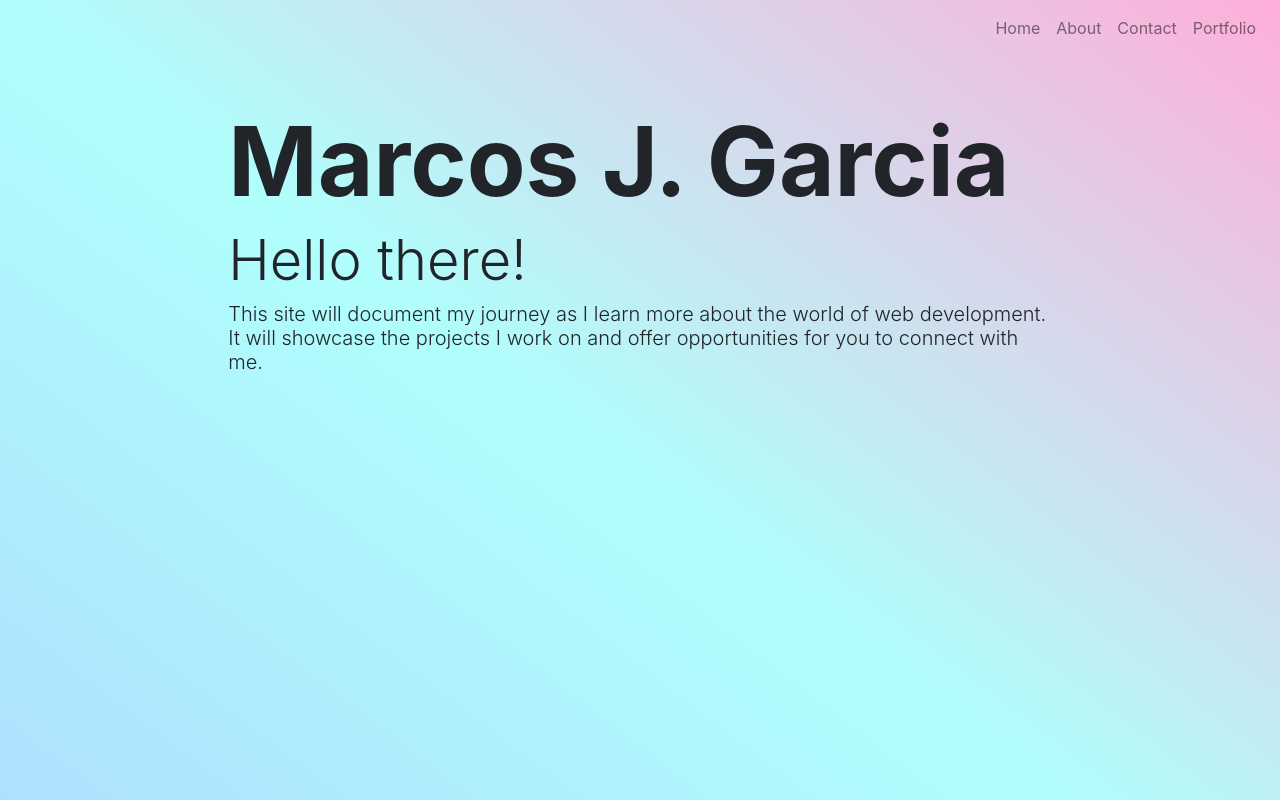
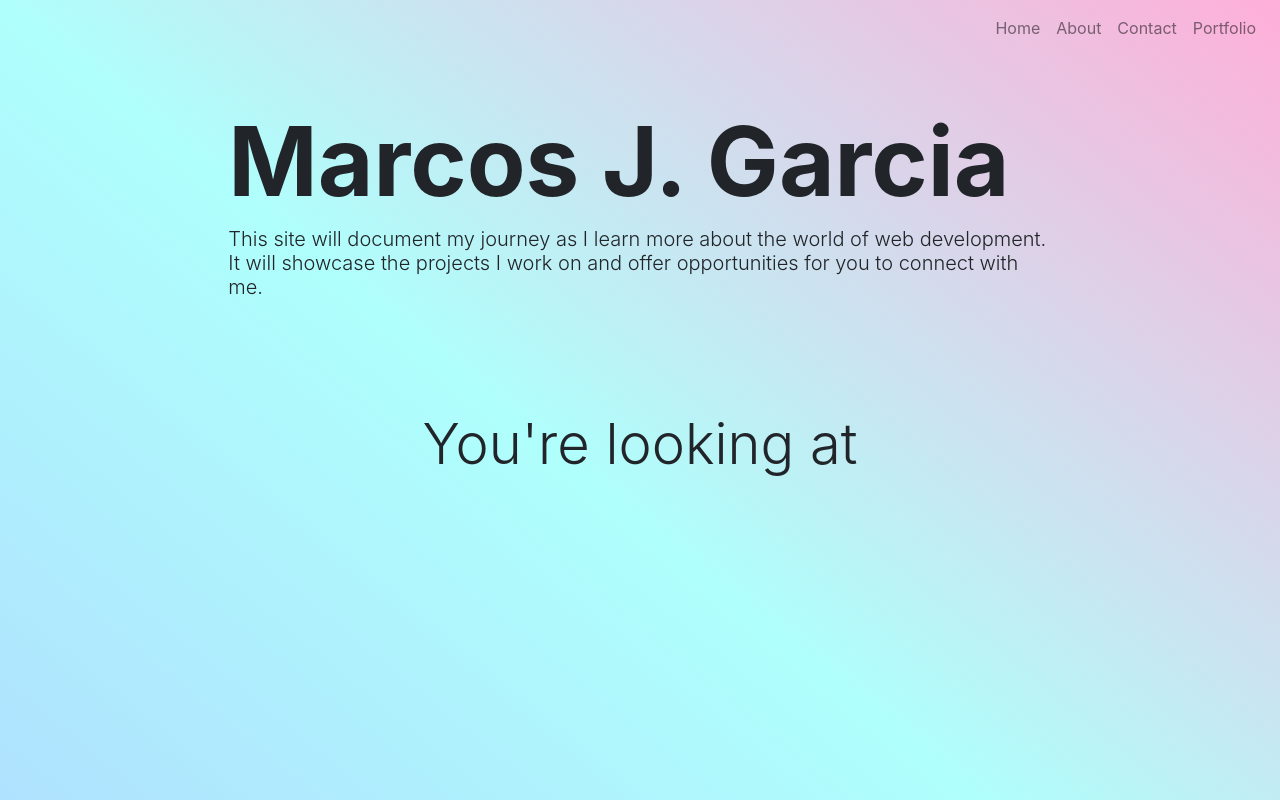
Before and after one commit to marcos-cmd/react-portfolio, a React (Create React App) app: page / in a window 1280 px wide. Shown: the top 800 px of the page. Built offline with nearby package versions, Linux system fonts and the light colour scheme.

Commit message:
added animation to Homepage

```diff
--- /dev/null
+++ b/src/pages/HomePage.css
@@ -0,0 +1,56 @@
+.ityped-cursor {
+    font-size: 2.2rem;
+    opacity: 1;
+    -webkit-animation: blink 0.3s infinite;
+    -moz-animation: blink 0.3s infinite;
+    animation: blink 0.3s infinite;
+    animation-direction: alternate;
+}
+
+@keyframes blink {
+    100% {
+        opacity: 0;
+    }
+}
+
+@-webkit-keyframes blink {
+    100% {
+        opacity: 0;
+    }
+}
+
+@-moz-keyframes blink {
+    100% {
+        opacity: 0;
+    }
+}
+
+.subtitle {
+    font-weight: 300;
+    font-size: 3.5rem;
+    line-height: 1.2;
+    margin-bottom: 0.5rem;
+    display: block;
+    margin-block-start: 1em;
+    margin-block-end: 1em;
+    margin-inline-start: 0px;
+    margin-inline-end: 0px;
+    box-sizing: border-box;
+    text-align: center;
+    font-family: -apple-system, BlinkMacSystemFont, 'Segoe UI', Roboto, Oxygen, Ubuntu, Cantarell, 'Open Sans', 'Helvetica Neue', sans-serif;
+}
+
+.text {
+    font-weight: 300;
+    font-size: 1.25rem;
+    line-height: 1.2;
+    margin-top: 0px;
+    margin-bottom: 0.5rem;
+    display: block;
+    margin-block-start: 1em;
+    margin-block-end: 1em;
+    margin-inline-start: 0px;
+    margin-inline-end: 0px;
+    box-sizing: border-box;
+    text-align: center;
+}
--- a/src/pages/HomePage.js
+++ b/src/pages/HomePage.js
@@ -1,14 +1,24 @@
-import React from 'react';
+import React, { useEffect } from 'react';
 import Hero from '../components/Hero';
-import Carousel from '../components/Carousel';
+import { init } from 'ityped';
 
+import './HomePage.css';
 
 
 function HomePage(props) {
 
+    useEffect(() => {
+        const type = document.querySelector('#type')
+        // init(type, { showCursor: false, typeSpeed: 100, backSpeed: 45, strings: [':-)', 'Hello There!', 'Welcome to my site!', 'Learn about who I am...', 'Send me a message...', 'Check out my work!'] })
+        init(type, { showCursor: false, typeSpeed: 100, backSpeed: 45, strings: ["You're looking at the website of a...", "Designer", "Developer", "Educator", "and Clown 🤡", "How does that make you feel?", "Let me know 😜", "Why are you still here?", "Check out my portfolio!"] })
+
+    });
+
+
     return(
        <div>
-            <Hero title={props.title} subTitle={props.subTitle} text={props.text} />
+            <Hero title={props.title}  text={props.text} />
+                    <div class="subtitle" id="type"></div>
             <Hero />
             <Hero />
             <Hero />
```
